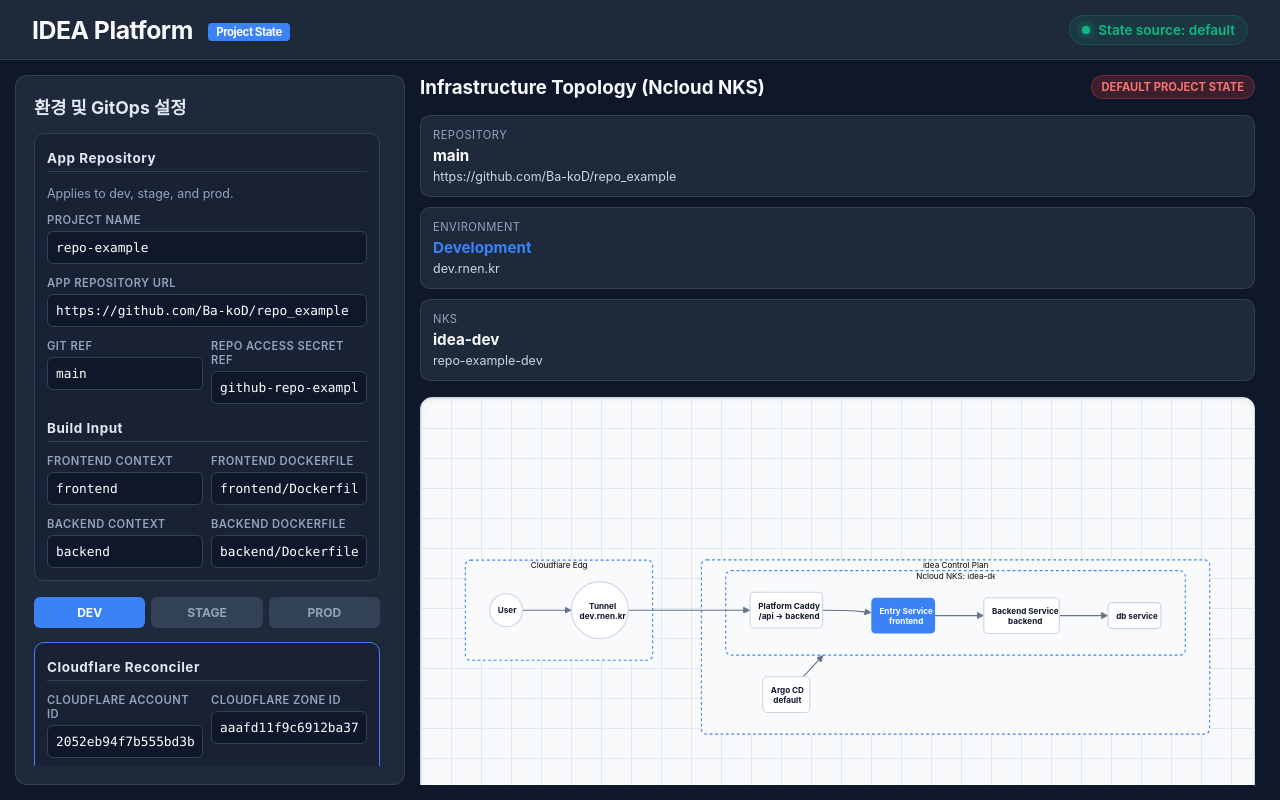
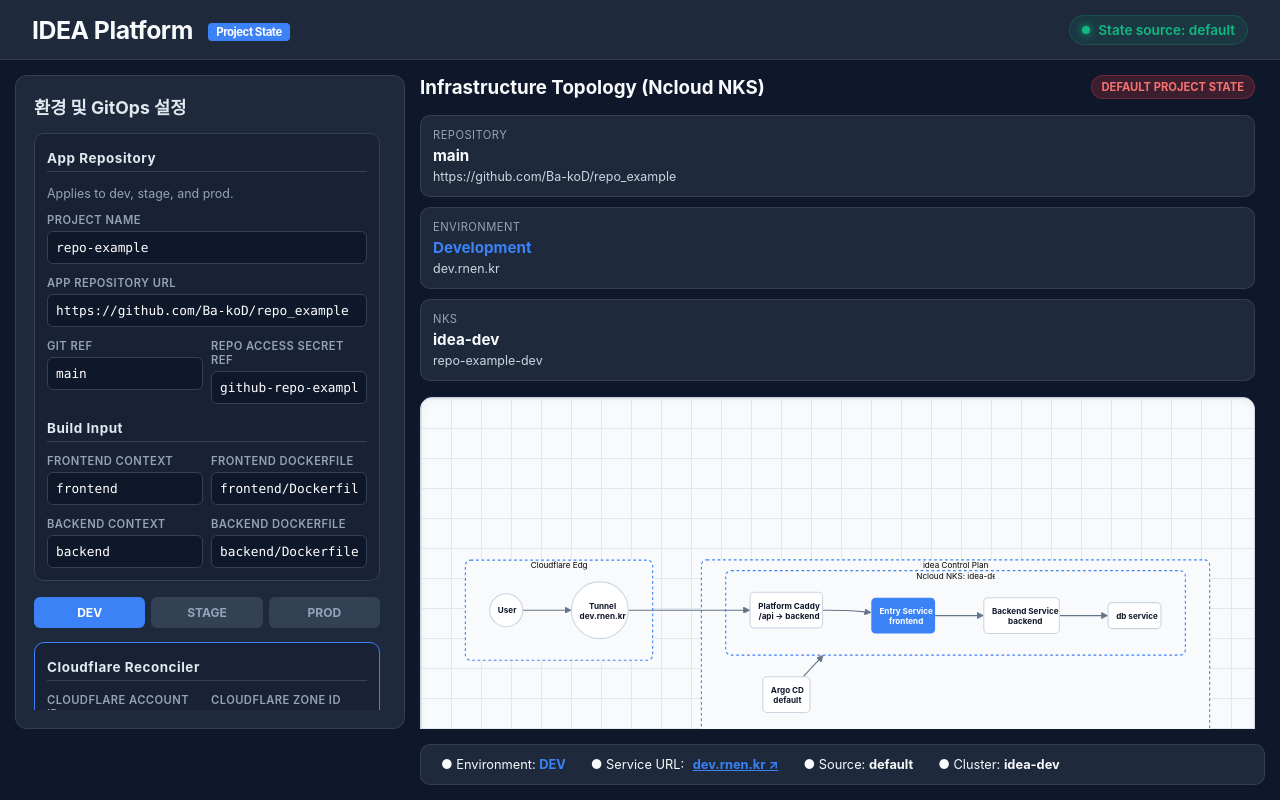
Before and after one commit to Ba-koD/idea, a React (Create React App) app in the folder frontend/: page / in a window 1280 px wide. Built offline with nearby package versions, Linux system fonts and the light colour scheme; no server answers.

Commit message:
feat: refactor layout to use grid for content and sidebar, enhancing responsiveness

```diff
--- a/frontend/src/App.css
+++ b/frontend/src/App.css
@@ -110,16 +110,19 @@
 }
 
 .content-layout {
-  display: flex;
+  display: grid;
+  grid-template-columns: 420px minmax(0, 1fr);
+  grid-template-rows: minmax(0, 1fr) auto;
   flex: 1;
   padding: 15px;
   gap: 15px;
   overflow: hidden;
+  align-items: stretch;
   min-width: 0;
 }
 
 .sidebar {
-  width: 420px;
+  width: 100%;
   background: var(--card-bg);
   padding: 18px;
   border-radius: 12px;
@@ -127,6 +130,9 @@
   display: flex;
   flex-direction: column;
   overflow: hidden;
+  grid-column: 1;
+  grid-row: 1;
+  height: 100%;
   min-height: 0;
   min-width: 0;
 }
@@ -421,12 +427,13 @@
 }
 
 .main-view {
-  flex: 1;
   display: flex;
   flex-direction: column;
   gap: 16px;
   overflow-y: auto;
   padding-right: 10px;
+  grid-column: 2;
+  grid-row: 1;
   min-height: 0;
   min-width: 0;
 }
@@ -565,7 +572,6 @@
 }
 
 .status-bar {
-  margin-top: auto;
   flex-shrink: 0;
   background: var(--card-bg);
   padding: 12px 20px;
@@ -575,6 +581,8 @@
   font-size: 0.8rem;
   border-radius: 10px;
   border: 1px solid var(--border-color);
+  grid-column: 2;
+  grid-row: 2;
   min-width: 0;
 }
 
@@ -597,8 +605,12 @@
 }
 
 @media (max-width: 1360px) {
+  .content-layout {
+    grid-template-columns: 390px minmax(0, 1fr);
+  }
+
   .sidebar {
-    width: 390px;
+    width: 100%;
   }
 
   .topology-summary {
@@ -617,12 +629,14 @@
   }
 
   .content-layout {
+    display: flex;
     flex-direction: column;
     overflow: visible;
   }
 
   .sidebar {
     width: auto;
+    height: auto;
   }
 
   .main-view {
--- a/frontend/src/App.js
+++ b/frontend/src/App.js
@@ -1352,6 +1352,7 @@
               <div ref={logEndRef} />
             </div>
           </div>
+        </main>
 
         <div className="status-bar">
           <p>
@@ -1388,7 +1389,6 @@
             </p>
           )}
         </div>
-        </main>
       </div>
     </div>
   );
```
Lines whose indentation alone changed are shown as unchanged.
